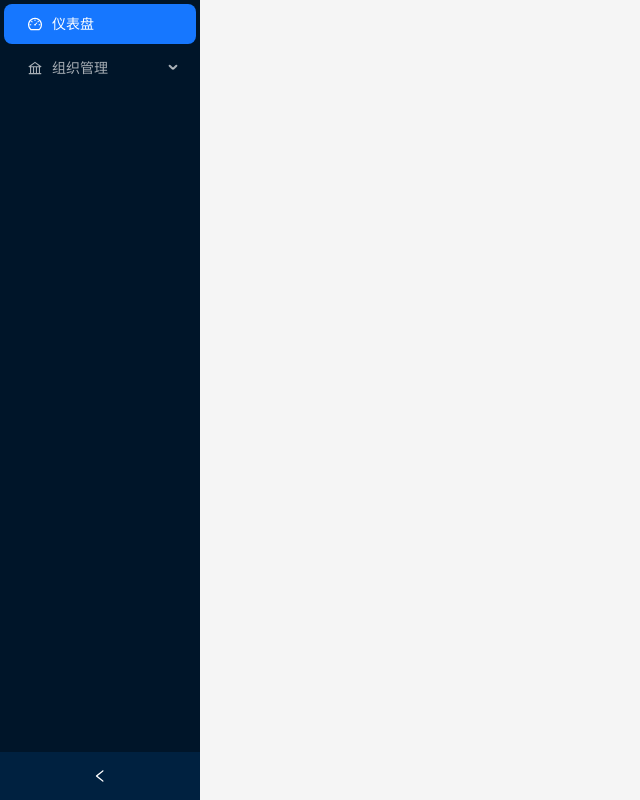
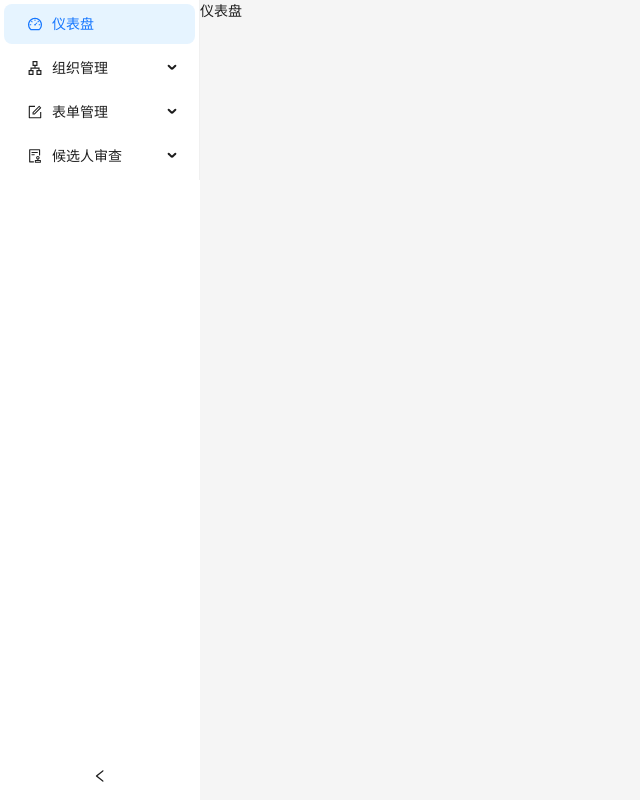
Before and after one commit to XmmShp/rop2-web, a React (Vite) app: page /console/dash in a window 1280 px wide. Shown: the whole page, without its empty margins (0-640 px from the left). Built offline with nearby package versions, Linux system fonts and the light colour scheme.

Commit message:
Finish initial sider menu

```diff
--- a/src/console/Console.tsx
+++ /dev/null
@@ -1,63 +0,0 @@
-import { BankOutlined, DashboardOutlined } from '@ant-design/icons';
-import { Layout, Menu } from 'antd';
-import { Navigate, RouteObject, useLocation, useNavigate } from 'react-router-dom';
-import { Mutable } from '../utils';
-
-const paths = [{
-  label: '仪表盘',
-  path: 'dash',
-  icon: <DashboardOutlined />,
-  element: <></>
-}, {
-  label: '组织管理',
-  path: 'org',
-  icon: <BankOutlined />,
-  element: <></>,
-  children: [{
-    label: '组织管理',
-    path: 'overview',
-  }, {
-    label: '部门管理',
-    path: 'department',
-  }]
-}].map((v, i) => mapKeyIndex(v, i));
-export const consoleRoute = {
-  path: 'console',
-  element: <ConsoleLayout />,
-  children: paths
-} satisfies RouteObject;
-
-function ConsoleLayout() {
-  const { pathname } = useLocation();
-  const navigate = useNavigate();
-  const { groups } = pathname.match(/^\/console\/(?<func>(\w|\/)+)(?<!\/)\??/) ?? {};
-  const selectedIndex = paths.find((v) => v.path === groups?.func)?.key;
-  if (!selectedIndex) return <Navigate to='dash' />;
-  return (<Layout style={{ minHeight: '100vh' }}>
-    <Layout.Sider collapsible>
-      <Menu theme='dark' selectedKeys={[selectedIndex]} mode="inline"
-        onClick={(info) => navigate(getPath(info.key))}
-        items={paths} />
-    </Layout.Sider>
-  </Layout>)
-}
-
-function getPath(key: string) {
-  let cur: any = { children: paths };
-  const parts = key.split('-');
-  const ps: string[] = [];
-  for (const p of parts) {
-    cur = cur.children[Number(p)];
-    ps.push(cur.path);
-  }
-  return ps.join('/');
-}
-
-function mapKeyIndex<T extends { children: object[] } | {}>(from: T, index: number, prefix = ''): T & { key: string } {
-  const thisKey = prefix + index.toString();
-  const result = { ...from, key: thisKey };
-  if ('children' in from) {
-    (result as any).children = from.children!.map((v, i) => mapKeyIndex(v, i, thisKey + '-'));
-  }
-  return result;
-}
--- /dev/null
+++ b/src/console/ConsoleLayout.tsx
@@ -0,0 +1,34 @@
+import { Layout, Menu } from 'antd';
+import { Navigate, Outlet, useLocation, useNavigate } from 'react-router-dom';
+import { paths } from './consoleRoute';
+import { singleMatch } from '../utils';
+import { useState } from 'react';
+
+export function ConsoleLayout() {
+  const { pathname } = useLocation();
+  const navigate = useNavigate();
+  const subFunc = singleMatch(pathname, /^\/console\/(\w+(\/\w+)*)(?!\/)\/?\??/);
+  const [openKeys, setOpenKeys] = useState<string[]>(() => {
+    const matched = singleMatch(subFunc ?? '', /^(\w+)/);
+    if (!matched) return [];
+    return [matched];
+  });
+  if (!subFunc) return <Navigate to='dash' />;
+  return (<Layout style={{ minHeight: '100vh' }}>
+    <Layout.Sider theme='light' style={{ maxHeight: 'calc(100vh - 48px)', overflow: 'hidden auto' }} collapsible defaultCollapsed={false}
+      onCollapse={(col) => {
+        if (!col) setOpenKeys([singleMatch(subFunc ?? '', /^(\w+)/)!]);
+      }}
+    >
+      <Menu selectedKeys={[subFunc]} mode="inline"
+        openKeys={openKeys}
+        onOpenChange={(keys) => setOpenKeys(keys)}
+        onClick={(info) => navigate(info.key)}
+        items={paths} />
+    </Layout.Sider>
+
+    <Layout.Content>
+      <Outlet />
+    </Layout.Content>
+  </Layout>);
+}
--- /dev/null
+++ b/src/console/consoleRoute.tsx
@@ -0,0 +1,65 @@
+import { ApartmentOutlined, AuditOutlined, DashboardOutlined, FormOutlined } from '@ant-design/icons';
+import { RouteObject } from 'react-router-dom';
+import { mapRecur } from '../utils';
+import { ConsoleLayout } from './ConsoleLayout';
+
+export const paths = mapRecur([{
+  label: '仪表盘',
+  path: 'dash',
+  icon: <DashboardOutlined />,
+  element: <div>仪表盘</div>
+}, {
+  label: '组织管理',
+  path: 'org',
+  icon: <ApartmentOutlined />,
+  element: <></>,
+  children: [{
+    label: '部门',
+    path: 'department',
+    element: <></>,
+  }, {
+    label: '阶段',
+    path: 'stage',
+    element: <></>,
+  }, {
+    label: '管理员',
+    path: 'admin',
+    element: <></>
+  }]
+}, {
+  label: '表单管理',
+  path: 'form',
+  icon: <FormOutlined />,
+  element: <></>,
+  children: [{
+    label: '概览',
+    path: 'overview',
+    element: <></>,
+  }, {
+    label: '编辑表单',
+    path: 'edit',
+    element: <></>,
+  }]
+}, {
+  label: '候选人审查',
+  path: 'inspect',
+  icon: <AuditOutlined />,
+  element: <></>,
+  children: [
+    {
+      label: '概览',
+      path: 'overview',
+      element: <></>,
+    }, {
+      label: '面试管理',
+      path: 'interview',
+      element: <></>,
+    }
+  ]
+}], 'children', (v, stack) => { return { ...v, key: [...stack.map(v => v.path), v.path].join('/') } });
+
+export const consoleRoute = {
+  path: 'console',
+  element: <ConsoleLayout />,
+  children: paths
+} satisfies RouteObject;
--- a/src/utils.ts
+++ b/src/utils.ts
@@ -1,3 +1,22 @@
 export type Mutable<T> = {
   -readonly [k in keyof T]: T[k] extends Record<keyof any, any> ? Mutable<T[k]> : T[k];
 }
+
+export function mapRecur<
+  K extends string,
+  T extends { [key in K]?: Partial<T>[] } & Record<keyof any, any>,
+  R extends T
+>(arr: T[], key: K, handler: (obj: T, stack: T[]) => R, ancestors: T[] = []): R[] {
+  return arr.map((v) => {
+    const result = { ...v };
+    if (result[key]?.length) (result[key] as any) = mapRecur(result[key]!, key, handler, [...ancestors, result]);
+    return handler(result, ancestors);
+  });
+}
+
+export function singleMatch(str: string, regexp: RegExp): string | null {
+  const result = str.match(regexp);
+  if (!result)
+    return null;
+  return result[1];
+}
```
Also changed, not shown: src/App.tsx (+6 -4 lines).
